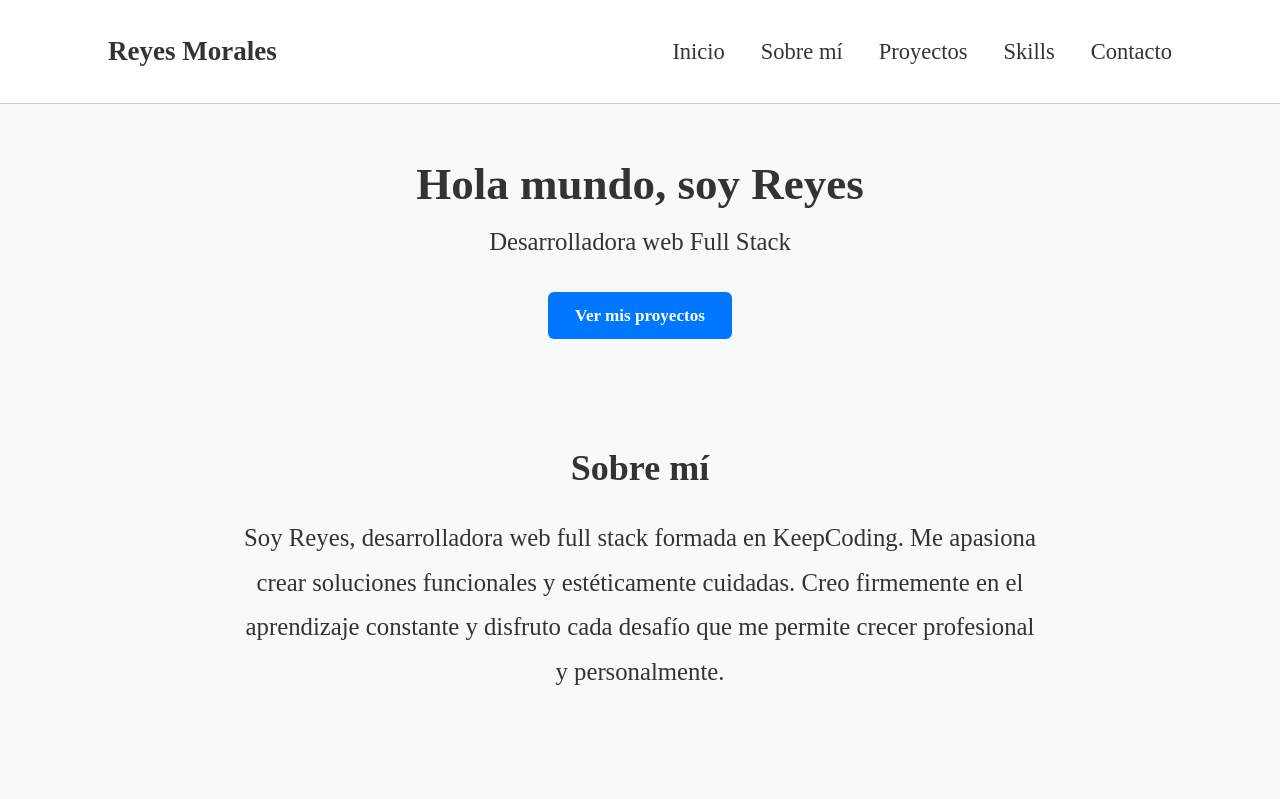
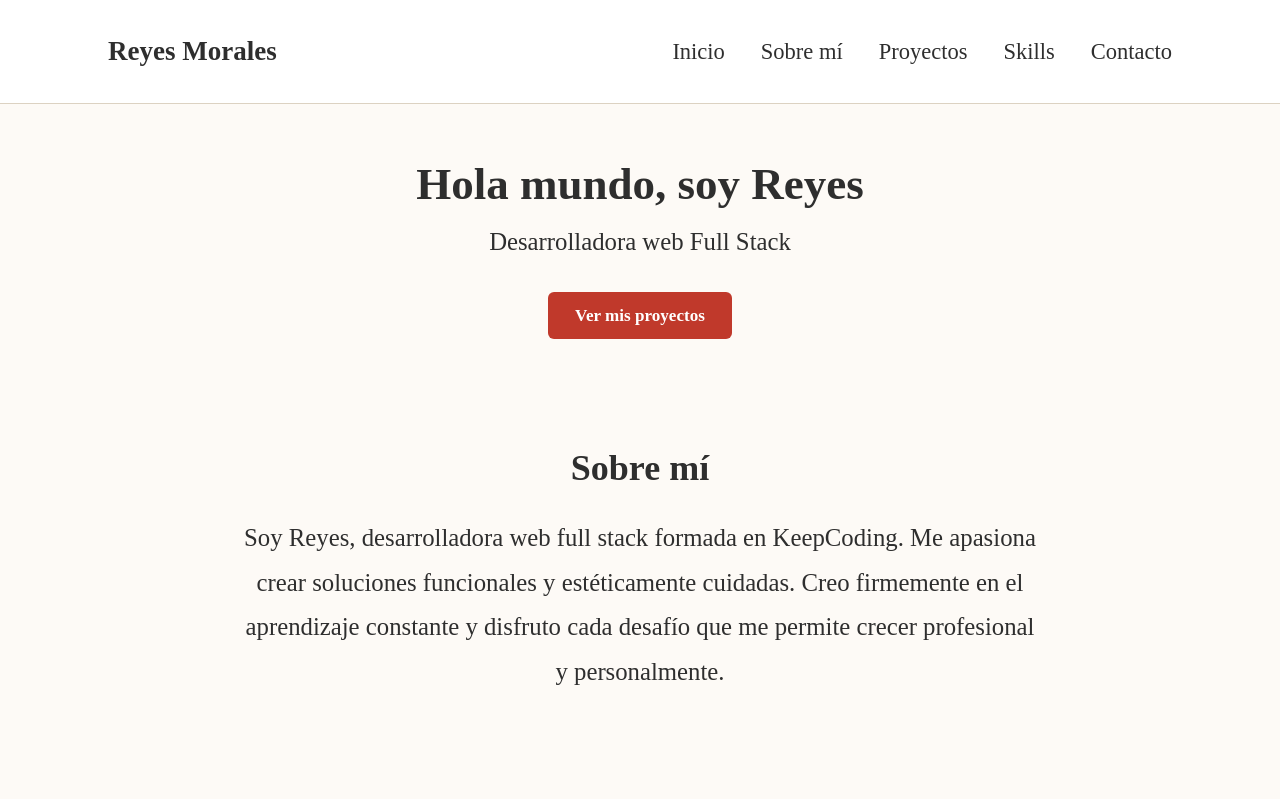
Before and after one commit to ReyesMorales/portfolio, a website: page index.html in a window 1280 px wide. Shown: the top 799 px of the page. Drawn offline with nearby package versions, Linux system fonts and the light colour scheme; files that its build step writes are made by us from their sources.

Commit message:
style: update color palette to a red and sand tone scheme

```diff
--- a/scss/settings/_colors.scss
+++ b/scss/settings/_colors.scss
@@ -1,11 +1,10 @@
-// Paleta de colores base
-$color-background: #f9f9f9;
-$color-text: #333;
-$color-primary: #0077ff;
-$color-primary-hover: #005fd1;
-$color-border: #ddd;
-$color-footer-bg: #f0f0f0;
-$color-footer-text: #333;
-$color-border: #ccc;
+// Paleta de colores
+$color-background: #fdfaf6;
+$color-text: #2e2e2e;
+$color-primary: #c0392b;
+$color-primary-hover: #a93226;
+$color-border: #dcd2c2;
+$color-footer-bg: #f5eee5;
+$color-footer-text: #2e2e2e;
 $color-copy-msg: green;
-$color-copy-border: #0077ff33;
+$color-copy-border: #c0392b33;
```
